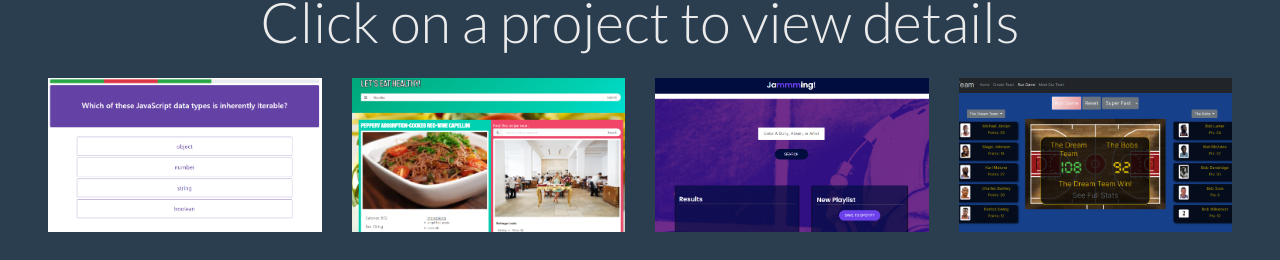
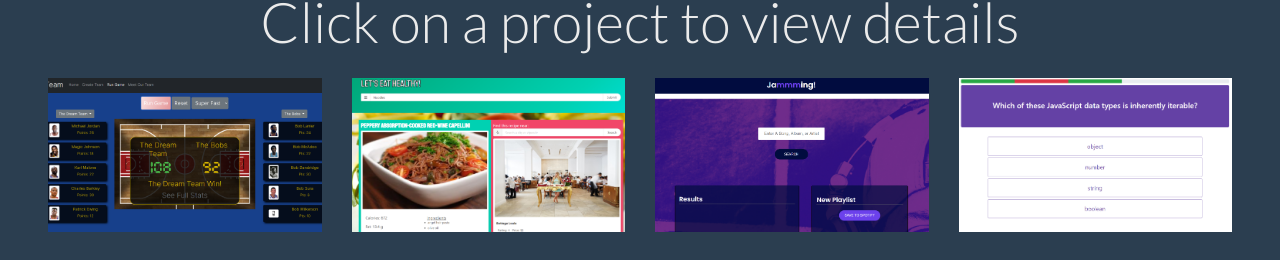
Before and after one commit to jdmarty/MyReactPortfolio, a React (Create React App) app: page /portfolio in a window 1280 px wide. Shown: the part 1807-2067 px from the top of the page. Built offline with nearby package versions, Linux system fonts and the light colour scheme.

Commit message:
finished animations on projects page

```diff
--- a/src/components/Featured/index.js
+++ b/src/components/Featured/index.js
@@ -5,17 +5,31 @@ const Featured = (props) => {
   const renderTechButtons = (tech) => {
     return tech.map((item, index) => {
       if (item.type === "image") {
-        return <img src={item.src} alt={item.alt} className="featured-tech" />
+        return (
+          <img
+            src={item.src}
+            alt={item.alt}
+            key={"tb" + index}
+            className="featured-tech"
+          />
+        );
       } else if (item.type === "span") {
-        return <span className={item.class}>{item.text}</span>
+        return (
+          <span className={item.class} key={"tb" + index}>
+            {item.text}
+          </span>
+        );
       } else if (item.type === "icon-span") {
-        return <span className={item.class}>
-          <i className={item.iconClass}></i>
-          {item.text}
-        </span>
+        return (
+          <span className={item.class} key={"tb" + index}>
+            <i className={item.iconClass}></i>
+            {item.text}
+          </span>
+        );
       }
     })
   }
+
   return (
     <section className="row py-2 bg-secondary fade-in-fast" id="featured">
       <aside className="col-lg-6 col-12">
--- a/src/components/Featured/style.css
+++ b/src/components/Featured/style.css
@@ -51,13 +51,11 @@
   border-radius: 15px;
 }
 
-/* Project Card */
-.project-card {
-  padding: 15px;
+/* ==== ANIMATIONS ==== */
+.fade-in-fast {
+  animation: fadeIn ease 1s;
+  -webkit-animation: fadeIn ease 1s;
+  -moz-animation: fadeIn ease 1s;
+  -o-animation: fadeIn ease 1s;
+  -ms-animation: fadeIn ease 1s;
 }
-
-/* Project Card Image */
-.project-card-img {
-  width: 100%;
-  height: auto;
-}
--- a/src/components/ProjectsCard/index.js
+++ b/src/components/ProjectsCard/index.js
@@ -1,9 +1,10 @@
 import React from "react";
+import "./style.css"
 
 const ProjectsCard = (props) => {
   return (
     <article className="col-12 col-lg-3 project-card fade-rise" onClick={() => props.onClick(props.project)}>
-        <img className="scale-img" src={props.image} alt={props.project.image.alt}/>
+        <img className="scale-img grow" src={props.image} alt={props.project.image.alt}/>
     </article>
   );
 };
--- /dev/null
+++ b/src/components/ProjectsCard/style.css
@@ -0,0 +1,9 @@
+/* Grow */
+.grow {
+  transition: all 0.2s ease-in-out;
+}
+
+.grow:hover {
+  transform: scale(1.1);
+  box-shadow: -5px 5px 5px;
+}
--- a/src/components/ProjectsRow/index.js
+++ b/src/components/ProjectsRow/index.js
@@ -5,19 +5,20 @@ import ProjectsCard from "../ProjectsCard";
 const ProjectsRow = (props) => {
   const renderProjectCards = (projects, images) => {
     const projectNames = Object.keys(projects);
-    return projectNames.map((name) => {
+    return projectNames.map((name, index) => {
       return (
         <ProjectsCard
             project={projects[name]}
             image={images[projects[name].image.src]}
-            onClick={props.onClick} />
+            onClick={props.onClick}
+            key={"project" + index} />
       )
     });
   };
 
   return (
-    <section class="row my-3" id="projects-card-row">
-      <h1 class="col-12 text-center display-4">
+    <section className="row my-3" id="projects-card-row">
+      <h1 className="col-12 text-center display-4">
         Click on a project to view details
       </h1>
       {renderProjectCards(props.projects, props.images)}
--- a/src/pages/Portoflio/index.js
+++ b/src/pages/Portoflio/index.js
@@ -16,8 +16,14 @@ const Portfolio = () => {
   const [featured, setFeatured] = useState(projects.dreamTeam);
 
   const handleProjectClick = (project) => {
+    // set the featured project
     setFeatured(project)
     setFeaturedImage(images[project.image.src])
+    // Hack to re-start the fade in animation
+    const featured = document.querySelector("#featured")
+    featured.classList.remove("fade-in-fast")
+    void featured.offsetWidth;
+    featured.classList.add("fade-in-fast")
   }
 
   return (
--- a/src/pages/Portoflio/projects.js
+++ b/src/pages/Portoflio/projects.js
@@ -1,46 +1,47 @@
 const projects = {
-  codeQuiz: {
-    title: "Code Quiz",
+  dreamTeam: {
+    title: "Dream Team",
     image: {
-      src: "codeQuiz",
-      alt: "Code Quiz",
+      src: "dreamTeam",
+      alt: "Dream Team",
     },
     description:
-      "Quiz app that prompts the user to answer web-development related questions and maintains a high score board.",
+      "Full stack application that allows users to create teams of their favorite NBA players and run a simulated game between them.",
+    descriptionCont:
+      "Sample Account | email: guest@gmail.com | password: P@ssword12345",
     tech: [
       {
         type: "image",
-        alt: "HTML5",
+        alt: "MySQL",
         src:
-          "https://img.shields.io/badge/html5%20-%23E34F26.svg?&style=for-the-badge&logo=html5&logoColor=white",
+          "https://img.shields.io/badge/mysql-%2300f.svg?&style=for-the-badge&logo=mysql&logoColor=white",
       },
       {
         type: "image",
-        alt: "C333",
+        alt: "NodeJS",
         src:
-          "https://img.shields.io/badge/css3%20-%231572B6.svg?&style=for-the-badge&logo=css3&logoColor=white",
+          "https://img.shields.io/badge/node.js%20-%2343853D.svg?&style=for-the-badge&logo=node.js&logoColor=white",
       },
       {
         type: "image",
-        alt: "JavaScript",
+        alt: "Express",
         src:
-          "https://img.shields.io/badge/javascript%20-%23323330.svg?&style=for-the-badge&logo=javascript&logoColor=%23F7DF1E",
+          "https://img.shields.io/badge/express.js%20-%23404d59.svg?&style=for-the-badge",
       },
       {
         type: "image",
-        alt: "Bootstrap",
+        alt: "Heroku",
         src:
-          "https://img.shields.io/badge/bootstrap%20-%23563D7C.svg?&style=for-the-badge&logo=bootstrap&logoColor=white",
+          "https://img.shields.io/badge/heroku%20-%23430098.svg?&style=for-the-badge&logo=heroku&logoColor=white",
       },
       {
-        type: "image",
-        alt: "jQuery",
-        src:
-          "https://img.shields.io/badge/jquery%20-%230769AD.svg?&style=for-the-badge&logo=jquery&logoColor=white",
+        type: "span",
+        text: "Handlebars",
+        class: "featured-tech-span handlebars",
       },
     ],
-    repoLink: "https://github.com/jdmarty/codeQuiz",
-    deployedLink: "https://jdmarty.github.io/codeQuiz/",
+    repoLink: "https://github.com/jdmarty/DreamTeamRedux",
+    deployedLink: "https://dreamteamsim.herokuapp.com/login",
   },
 
   nutriSpot: {
@@ -119,49 +120,48 @@ const projects = {
     deployedLink: "http://jammmingwithjd.surge.sh/",
   },
 
-  dreamTeam: {
-    title: "Dream Team",
+  codeQuiz: {
+    title: "Code Quiz",
     image: {
-      src: "dreamTeam",
-      alt: "Dream Team",
+      src: "codeQuiz",
+      alt: "Code Quiz",
     },
     description:
-      "Full stack application that allows users to create teams of their favorite NBA players and run a simulated game between them.",
-    descriptionCont:
-      "Sample Account | email: guest@gmail.com | password: P@ssword12345",
+      "Quiz app that prompts the user to answer web-development related questions and maintains a high score board.",
     tech: [
       {
         type: "image",
-        alt: "MySQL",
+        alt: "HTML5",
         src:
-          "https://img.shields.io/badge/mysql-%2300f.svg?&style=for-the-badge&logo=mysql&logoColor=white",
+          "https://img.shields.io/badge/html5%20-%23E34F26.svg?&style=for-the-badge&logo=html5&logoColor=white",
       },
       {
         type: "image",
-        alt: "NodeJS",
+        alt: "C333",
         src:
-          "https://img.shields.io/badge/node.js%20-%2343853D.svg?&style=for-the-badge&logo=node.js&logoColor=white",
+          "https://img.shields.io/badge/css3%20-%231572B6.svg?&style=for-the-badge&logo=css3&logoColor=white",
       },
       {
         type: "image",
-        alt: "Express",
+        alt: "JavaScript",
         src:
-          "https://img.shields.io/badge/express.js%20-%23404d59.svg?&style=for-the-badge",
+          "https://img.shields.io/badge/javascript%20-%23323330.svg?&style=for-the-badge&logo=javascript&logoColor=%23F7DF1E",
       },
       {
         type: "image",
-        alt: "Heroku",
+        alt: "Bootstrap",
         src:
-          "https://img.shields.io/badge/heroku%20-%23430098.svg?&style=for-the-badge&logo=heroku&logoColor=white",
+          "https://img.shields.io/badge/bootstrap%20-%23563D7C.svg?&style=for-the-badge&logo=bootstrap&logoColor=white",
       },
       {
-        type: "span",
-        text: "Handlebars",
-        class: "featured-tech-span handlebars",
+        type: "image",
+        alt: "jQuery",
+        src:
+          "https://img.shields.io/badge/jquery%20-%230769AD.svg?&style=for-the-badge&logo=jquery&logoColor=white",
       },
     ],
-    repoLink: "https://github.com/jdmarty/DreamTeamRedux",
-    deployedLink: "https://dreamteamsim.herokuapp.com/login",
+    repoLink: "https://github.com/jdmarty/codeQuiz",
+    deployedLink: "https://jdmarty.github.io/codeQuiz/",
   },
 };
 
```
